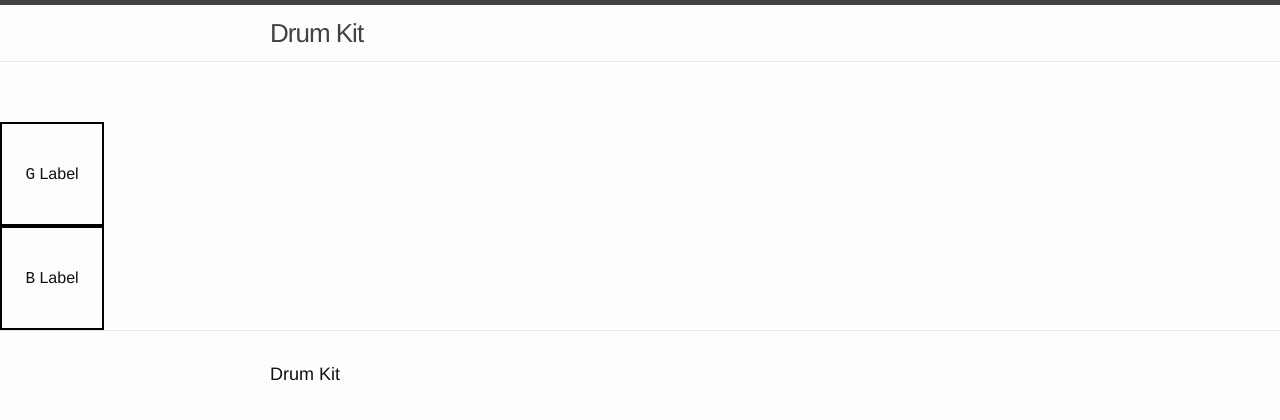
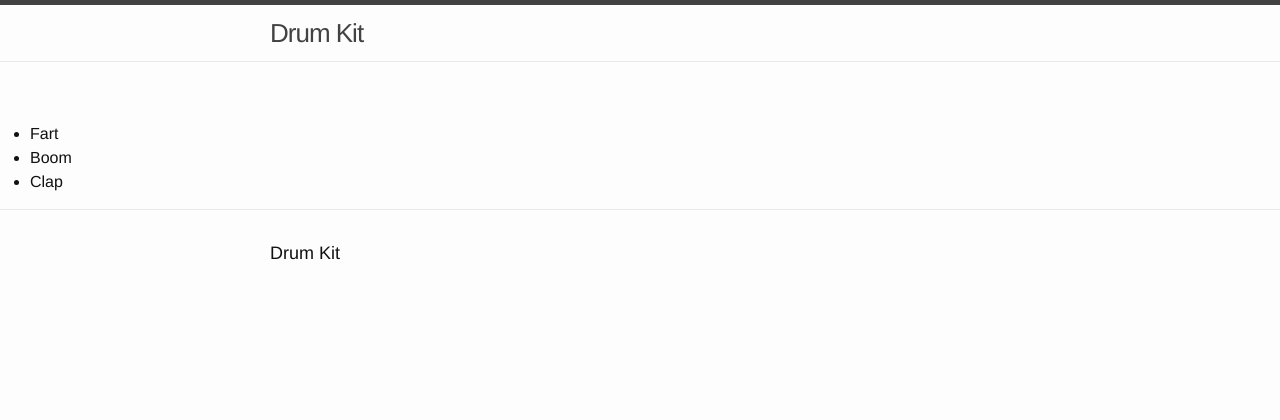
Before and after one commit to vlandguth/drumkit, a Jekyll site: the page built from index.md, in a window 1280 px wide. Shown: the top 420 px of the page. Built offline with Jekyll 4.4.1, drawn with Linux system fonts in a browser that asks for light colours.

Commit message:
post.title

```diff
--- a/_layouts/default.html
+++ b/_layouts/default.html
@@ -12,24 +12,16 @@
         {{ content }}
       </div>
     </div>
+<!-- Keys -->
+    <ul>
+    {% for post in site.posts %}
 
-    <!-- Keys -->
-<div class="keys">
-  <div data-key="71" class="key">
-    <kbd>G</kbd>
-    <span class="sound">Label</span>
-  </div>
-</div>
-<div class="keys">
-  <div data-key="66" class="key">
-    <kbd>B</kbd>
-    <span class="sound">Label</span>
-  </div>
-</div>
+      <li>{{post.title}}</li>
 
+    {% endfor %}
+    </ul>
 <!-- Sounds -->
 <audio data-key="71" src="https://s3-us-west-2.amazonaws.com/s.cdpn.io/1145795/clap.wav"></audio>
-
 <audio data-key="66" src="https://s3-us-west-2.amazonaws.com/s.cdpn.io/1147877/boom.wav"></audio>
 
 <style>
```
